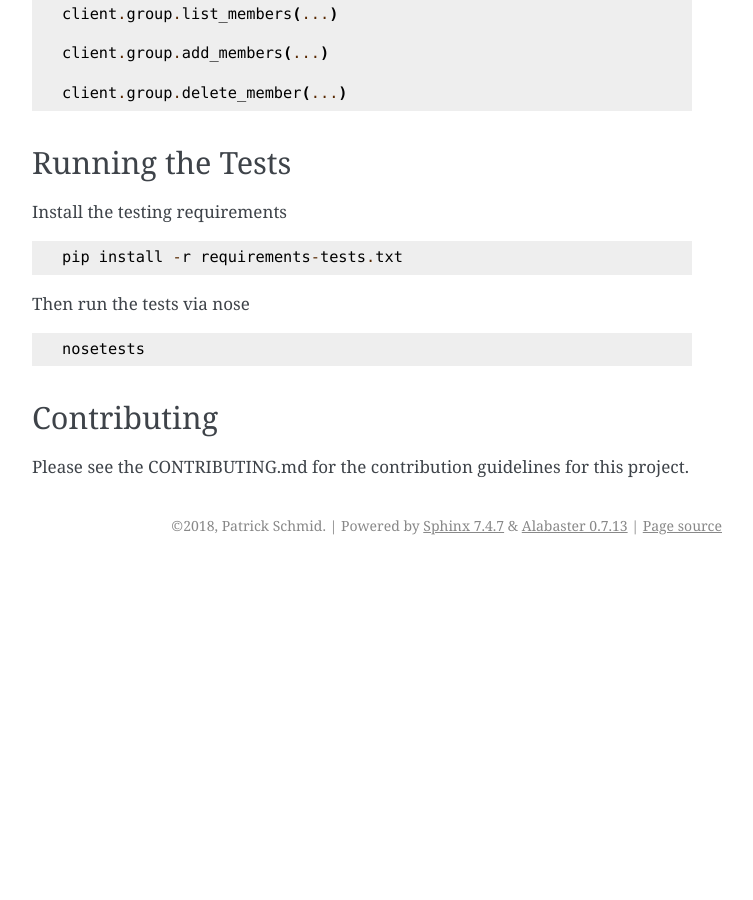
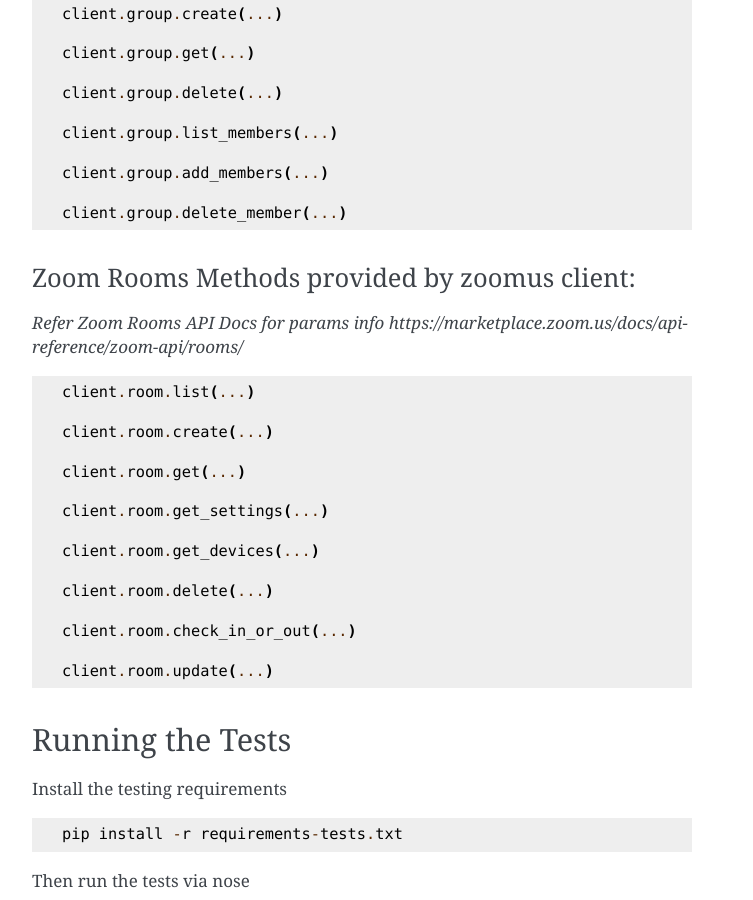
Before and after one commit to prschmid/zoomus, a Sphinx documentation site: the page built from docs/source/index.rst, in a window 1280 px wide and 900 px high, scrolled down 4471 px. Shown: the whole window, without its empty margins (388-1141 px from the left). Built offline with Sphinx 7.4.7, drawn with Linux system fonts in a browser that asks for light colours; before the commit the page ends 5036 px from its top, so only the background shows below that; some of the changed text lies outside the part shown.

Commit message:
Alphabetizes lists, new methods in Sphinx docs

```diff
--- a/docs/source/index.rst
+++ b/docs/source/index.rst
@@ -144,6 +144,10 @@
 
   client.user.get_by_email(...)
 
+  client.user.get_settings(...)
+
+  client.user.update_settings(...)
+
 
 .. _Zoom Meeting Methods provided by zoomus client:
 
@@ -170,6 +174,8 @@
   client.meeting.list_registrants(...)
 
   client.meeting.update_registrant_status(...)
+
+  client.meeting.update_status(...)
 
 
 .. _Zoom Report Methods provided by zoomus client:
@@ -256,6 +262,27 @@
 
   client.group.delete_member(...)
 
+Zoom Rooms Methods provided by zoomus client:
+**********************************************
+*Refer Zoom Rooms API Docs for params info* `https://marketplace.zoom.us/docs/api-reference/zoom-api/rooms/`
+
+::
+
+  client.room.list(...)
+
+  client.room.create(...)
+
+  client.room.get(...)
+
+  client.room.get_settings(...)
+
+  client.room.get_devices(...)
+
+  client.room.delete(...)
+
+  client.room.check_in_or_out(...)
+
+  client.room.update(...)
 
 .. _Running the Tests:
 
```
Also changed, not shown: 2 other files.
